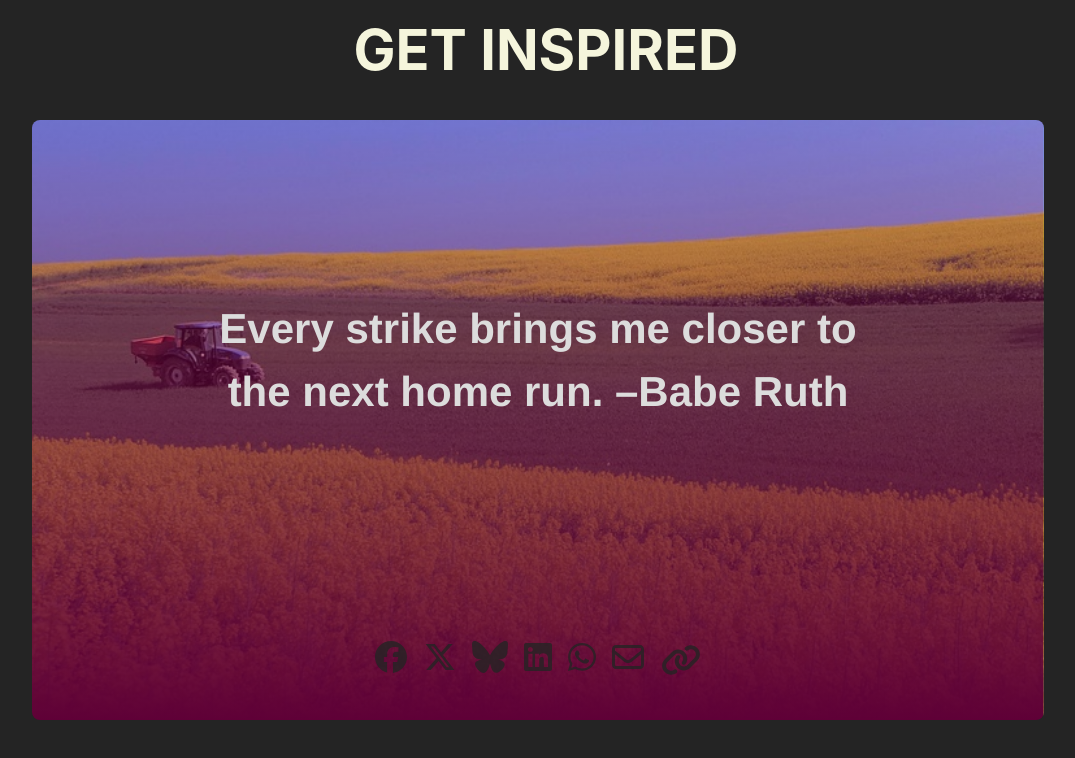
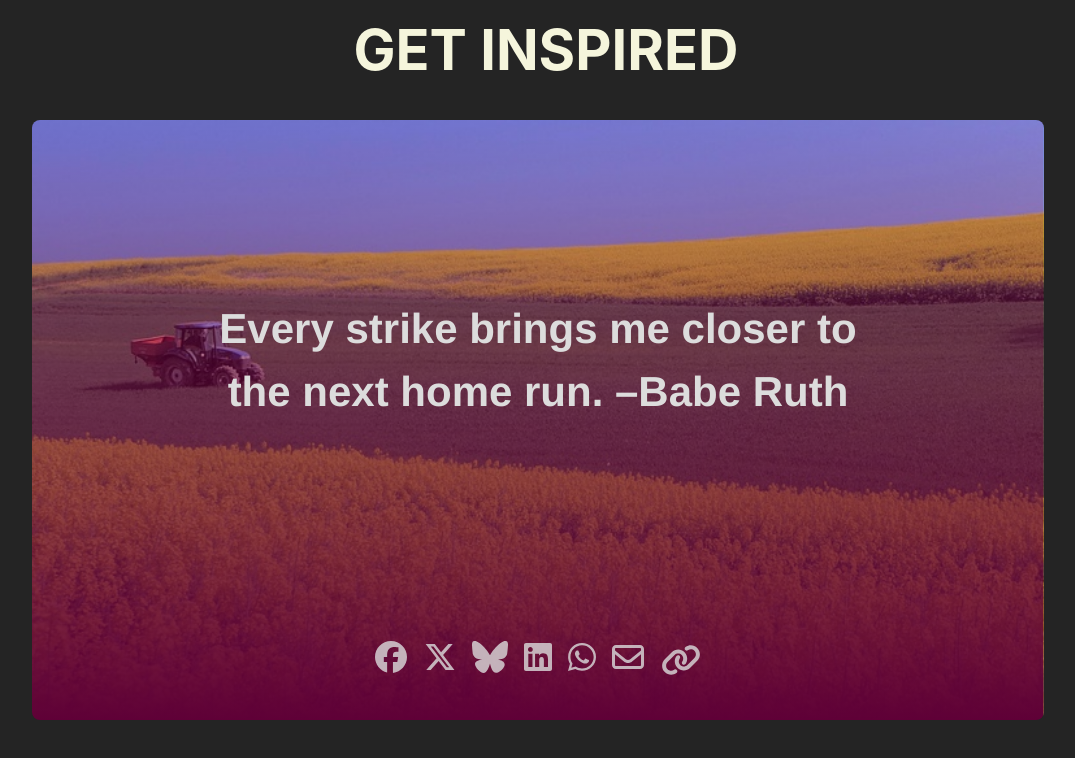
Before and after one commit to cvnoort/motivation-webapp, a React (Vite) app: page / in a window 1280 px wide. Shown: the top 758 px of the page, without its empty margins (102-1177 px from the left). Built offline with nearby package versions, Linux system fonts and the light colour scheme.

Commit message:
Change sharing icons color

```diff
--- a/src/App.css
+++ b/src/App.css
@@ -45,7 +45,7 @@
 
 .sharing svg {
   font-size: 4vh;
-  color: #242424;
+  color: rgb(220, 220, 220);
   opacity: 0.8;
 }
 
```
